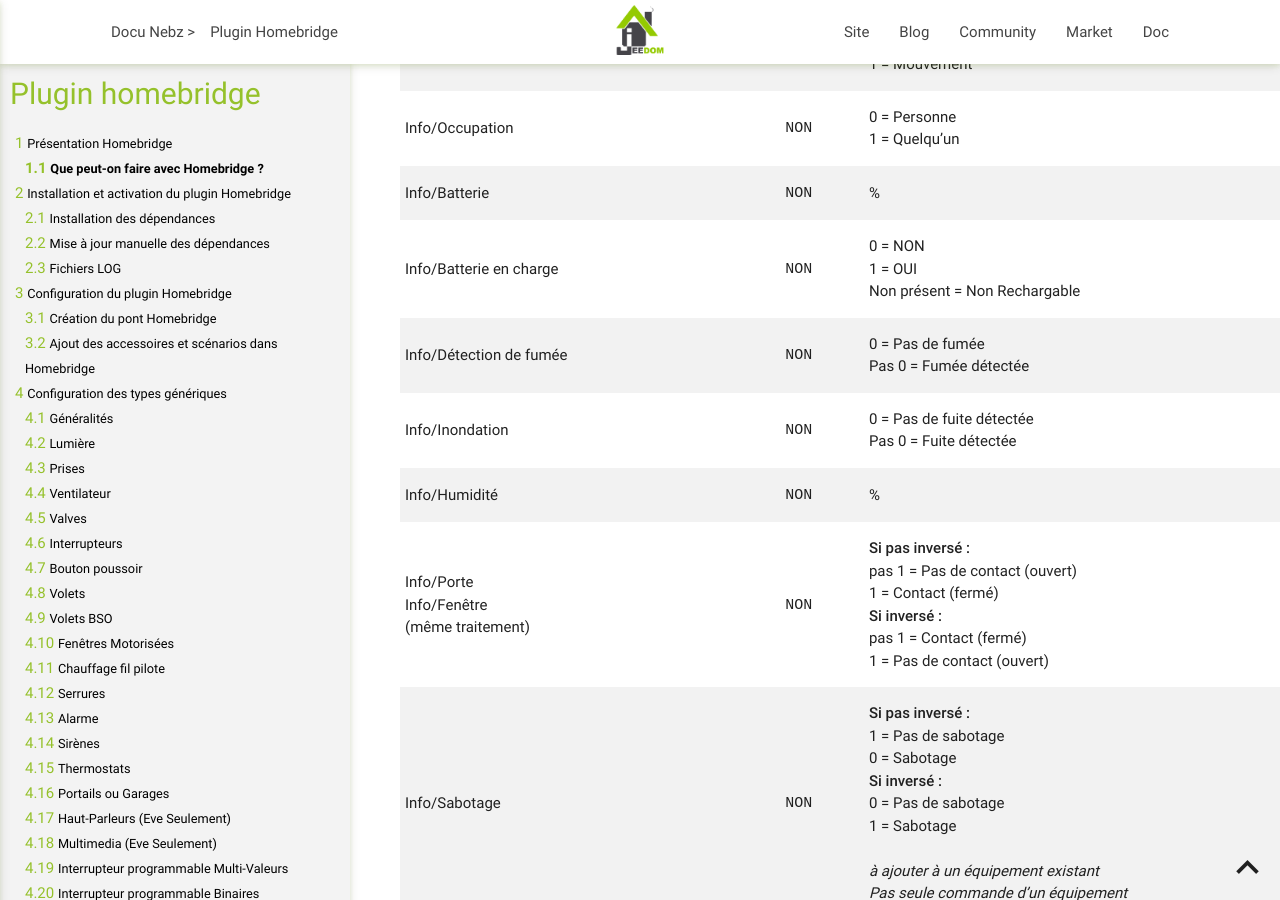
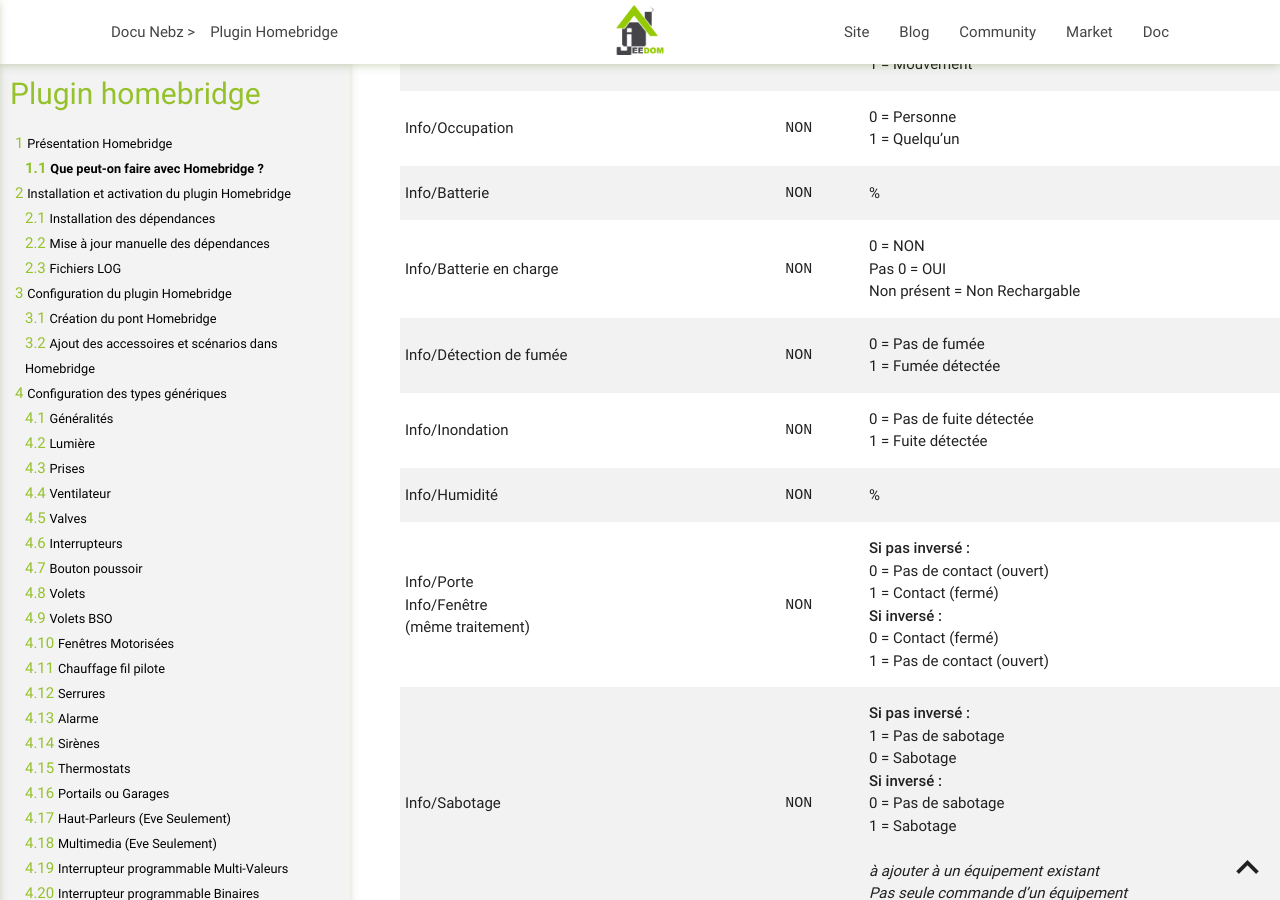
Before and after one commit to NebzHB/jeedom_docs, a Jekyll site: the page built from plugins/homebridge/fr_FR/index.md, in a window 1280 px wide and 900 px high, scrolled down 20902 px. Built offline with Jekyll 4.4.1, drawn with Linux system fonts in a browser that asks for light colours; some of the changed text lies outside the part shown.

Commit message:
Update index.md

```diff
--- a/plugins/homebridge/fr_FR/index.md
+++ b/plugins/homebridge/fr_FR/index.md
@@ -329,7 +329,7 @@
 
 |Type générique  | Obligatoire | Valeurs possibles |
 |---------------|:----------------:|----------------|
-|Info/Serrure Etat|`OUI`|pas 1 = Non Sécurisée<br/>1 = Sécurisée|
+|Info/Serrure Etat|`OUI`|0 = Non Sécurisée (Non Verrouillée)<br/>1 = Sécurisée (Verrouillée)|
 |Action/Serrure Bouton Ouvrir|`OUI`|Réf. vers Info/Serrure Etat|
 |Action/Serrure Bouton Fermer|`OUI`|Réf. vers Info/Serrure Etat|
 
@@ -350,7 +350,7 @@
 
 |Type générique  | Obligatoire | Valeurs possibles |
 |---------------|:----------------:|----------------|
-|Info/Sirène Etat|`OUI`|pas 1 = Sonne pas<br/>1 = Sonne|
+|Info/Sirène Etat|`OUI`|Pas 1 = Sonne pas<br/>1 = Sonne|
 
 Thermostats
 -------------
@@ -424,11 +424,11 @@
 |Info/Présence|`NON`|0 = Pas de mouvement<br/>1 = Mouvement|
 |Info/Occupation|`NON`|0 = Personne<br/>1 = Quelqu'un|
 |Info/Batterie|`NON`|%|
-|Info/Batterie en charge|`NON`|0 = NON<br/>1 = OUI<br/>Non présent = Non Rechargable|
-|Info/Détection de fumée|`NON`|0 = Pas de fumée<br/>Pas 0 = Fumée détectée|
-|Info/Inondation|`NON`|0 = Pas de fuite détectée<br/>Pas 0 = Fuite détectée|
+|Info/Batterie en charge|`NON`|0 = NON<br/>Pas 0 = OUI<br/>Non présent = Non Rechargable|
+|Info/Détection de fumée|`NON`|0 = Pas de fumée<br/>1 = Fumée détectée|
+|Info/Inondation|`NON`|0 = Pas de fuite détectée<br/>1 = Fuite détectée|
 |Info/Humidité|`NON`|%|
-|Info/Porte<br/>Info/Fenêtre<br/>(même traitement)|`NON`|**Si pas inversé :**<br/>pas 1 = Pas de contact (ouvert)<br/>1 = Contact (fermé)<br/>**Si inversé :**<br/>pas 1 = Contact (fermé)<br/>1 = Pas de contact (ouvert)|
+|Info/Porte<br/>Info/Fenêtre<br/>(même traitement)|`NON`|**Si pas inversé :**<br/>0 = Pas de contact (ouvert)<br/>1 = Contact (fermé)<br/>**Si inversé :**<br/>0 = Contact (fermé)<br/>1 = Pas de contact (ouvert)|
 |Info/Sabotage|`NON`|**Si pas inversé :**<br/>1 = Pas de sabotage<br/>0 = Sabotage<br/>**Si inversé :**<br/>0 = Pas de sabotage<br/>1 = Sabotage<br/><br/>*à ajouter à un équipement existant*<br/>*Pas seule commande d'un équipement*|
 |Info/Choc|`NON`|Générique (Eve Seulement)|
 |Info/Pression|`NON`|Générique (Eve Seulement)|
```
